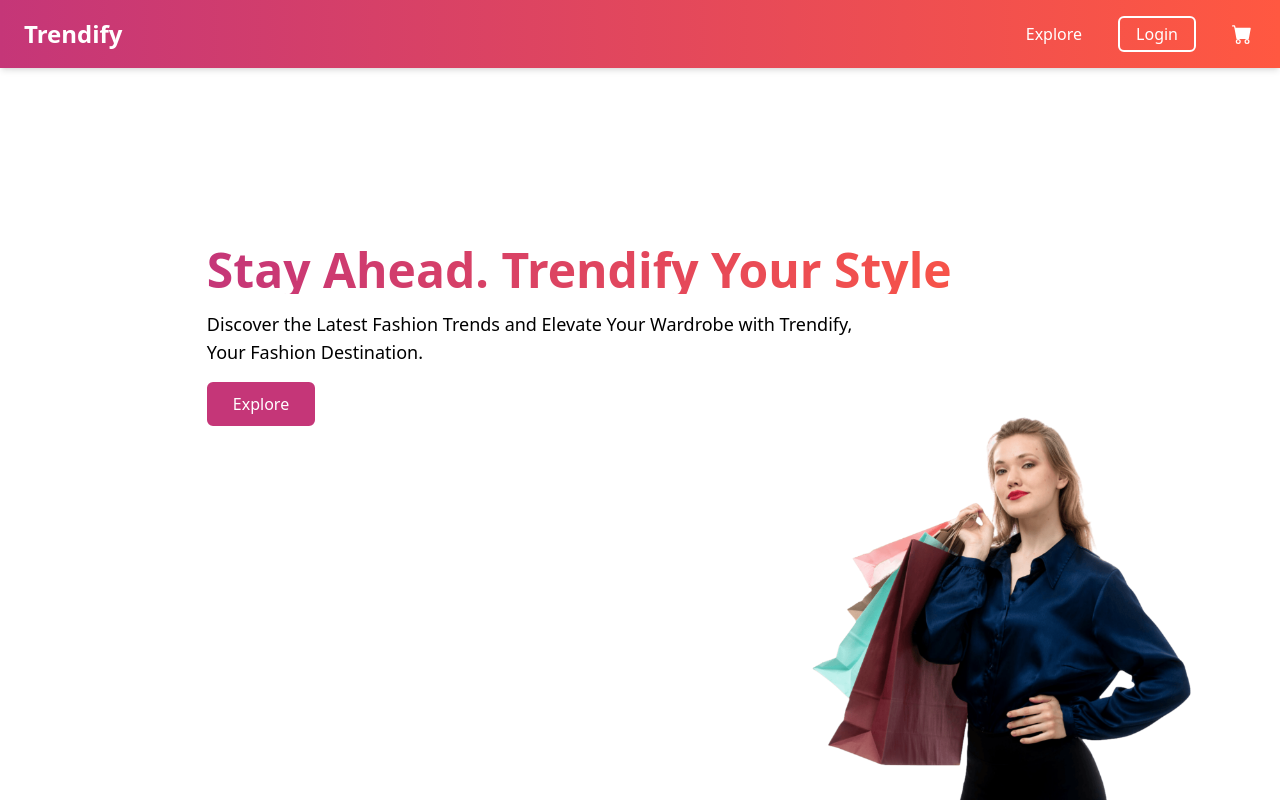
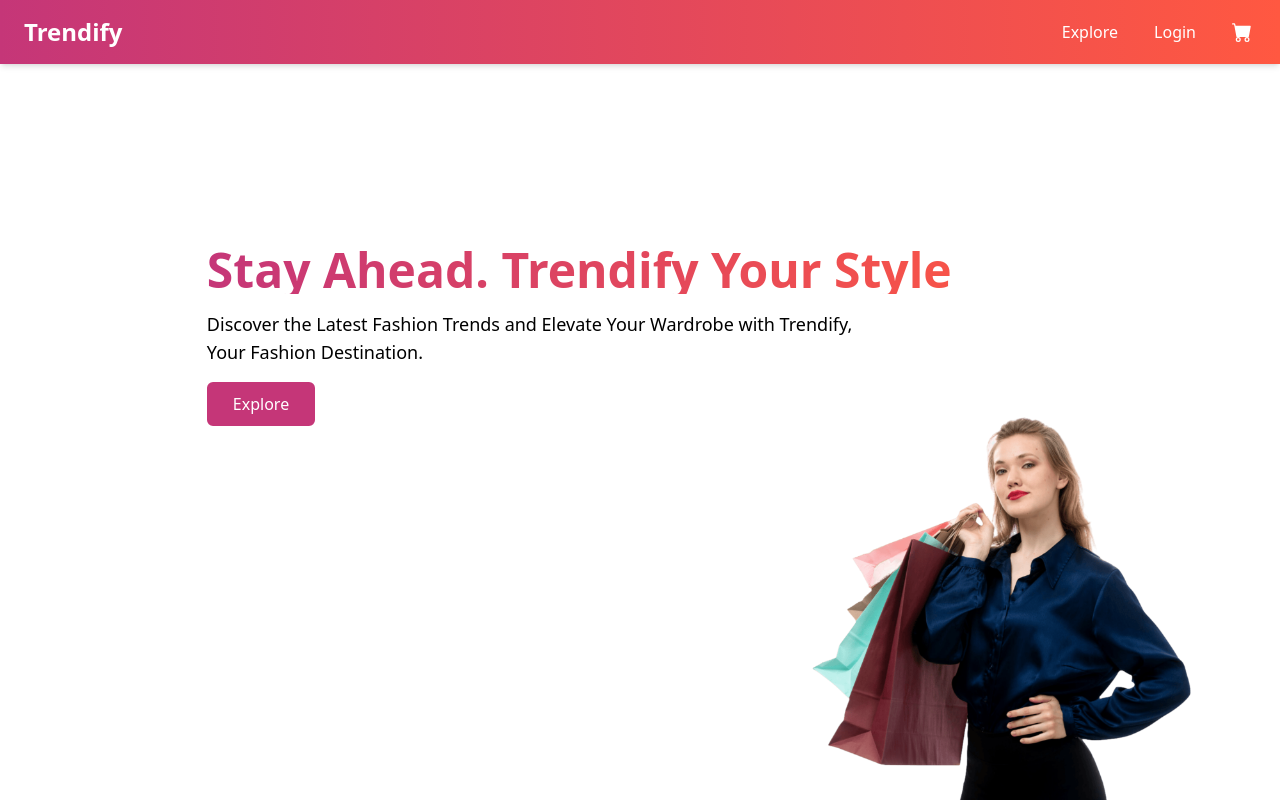
Before and after one commit to KunalSalunkhe12/Trendify, a Next.js app: page / in a window 1280 px wide. Built offline with nearby package versions, Linux system fonts and the light colour scheme; no server answers.

Commit message:
feat: login using nextauth

```diff
--- /dev/null
+++ b/app/api/auth/[...nextauth]/route.js
@@ -0,0 +1,40 @@
+import NextAuth from "next-auth/next";
+import GoogleProvider from "next-auth/providers/google";
+import User from "@/models/user";
+import connectDB from "@/utils/db";
+
+
+const options = {
+    providers: [
+        GoogleProvider({
+            clientId: process.env.GOOGLE_CLIENT_ID,
+            clientSecret: process.env.GOOGLE_CLIENT_SECRET,
+        }),
+    ],
+    callbacks: {
+        async signIn({ profile }) {
+            try {
+                await connectDB();
+
+                const userExists = await User.findOne({ email: profile.email });
+                if (!userExists) {
+                    await User.create({
+                        email: profile.email,
+                        username: profile.name,
+                        image: profile.picture,
+                    });
+                }
+
+                return true;
+
+            } catch (error) {
+                console.log("Error checking if user exists: ", error.message);
+                return false;
+            }
+        }
+    }
+};
+
+const handler = NextAuth(options);
+
+export { handler as GET, handler as POST };
--- a/app/layout.jsx
+++ b/app/layout.jsx
@@ -1,5 +1,6 @@
 import "./globals.css";
 import Navbar from "@/components/Navbar";
+import AuthProvider from "@/components/AuthProvider";
 
 export const metadata = {
   title: "Trendify",
@@ -11,8 +12,10 @@ export default function RootLayout({ children }) {
   return (
     <html lang="en">
       <body>
-        <Navbar />
-        <main className="px-4 lg:px-16">{children}</main>
+        <AuthProvider>
+          <Navbar />
+          <main className="px-4 lg:px-16">{children}</main>
+        </AuthProvider>
       </body>
     </html>
   );
--- /dev/null
+++ b/app/login/page.jsx
@@ -0,0 +1,9 @@
+//write a login server component
+
+import React from "react";
+
+const page = () => {
+  return <div></div>;
+};
+
+export default page;
--- a/app/products/[id]/page.jsx
+++ b/app/products/[id]/page.jsx
@@ -9,8 +9,8 @@ const ProductDetails = async ({ params }) => {
   }
 
   return (
-    <section className="h-screen flex justify-center items-center">
-      <div className="flex gap-4 shadow-lg w-full md:w-3/4 lg:w-3/5">
+    <section className="min-h-screen flex justify-center items-center">
+      <div className="flex flex-col md:flex-row gap-4 shadow-lg w-full sm:w-3/5 md:w-3/4 lg:w-3/5 my-20">
         <Image
           src={product.image}
           alt="Product image"
@@ -43,7 +43,9 @@ const ProductDetails = async ({ params }) => {
               {product.delivery_time} days
             </p>
           </div>
-          <button className="btn_primary mt-6 py-2 px-6">Add to cart</button>
+          <button className="btn_primary mt-6 py-2 px-6 w-full ">
+            Add to cart
+          </button>
         </div>
       </div>
     </section>
--- /dev/null
+++ b/components/Auth.jsx
@@ -0,0 +1,28 @@
+"use client";
+
+import Image from "next/image";
+import { signIn, signOut, useSession } from "next-auth/react";
+
+const Auth = () => {
+  const { data: session } = useSession();
+
+  return (
+    <div className="flex gap-2">
+      {session?.user ? (
+        <>
+          <button onClick={() => signOut()}>Profile</button>
+          <Image
+            className="rounded-full"
+            src={session?.user.image}
+            width={30}
+            height={30}
+          />
+        </>
+      ) : (
+        <button onClick={() => signIn("google")}>Login</button>
+      )}
+    </div>
+  );
+};
+
+export default Auth;
--- /dev/null
+++ b/components/AuthProvider.jsx
@@ -0,0 +1,8 @@
+"use client";
+import { SessionProvider } from "next-auth/react";
+
+const AuthProvider = ({ children }) => {
+  return <SessionProvider>{children}</SessionProvider>;
+};
+
+export default AuthProvider;
--- a/components/Navbar.jsx
+++ b/components/Navbar.jsx
@@ -1,10 +1,10 @@
 import Link from "next/link";
 import { BsFillCartFill } from "react-icons/bs";
+import Auth from "@/components/Auth";
 
 const Navbar = () => {
-  const login = false;
   return (
-    <nav className="bg_gradient text-white fixed w-full top-0 right-0 flex justify-between items-center py-4 px-6 shadow-md">
+    <nav className="bg_gradient text-white fixed w-full top-0 right-0 flex justify-between items-center py-4 px-6 shadow-md z-50">
       <Link href="/" className="text-2xl font-bold">
         Trendify
       </Link>
@@ -12,14 +12,8 @@ const Navbar = () => {
         <li className="p-1">
           <Link href="/products">Explore</Link>
         </li>
-        <li className="py-1 px-4 group border-2 border-white rounded-md hover:bg-white cursor-pointer duration-300 ease-in-out">
-          {login ? (
-            <Link href="/profile">Profile</Link>
-          ) : (
-            <Link href="/login" className="group-hover:text_gradient">
-              Login
-            </Link>
-          )}
+        <li className="py-1 ">
+          <Auth />
         </li>
         <li className="p-1">
           <Link href="cart">
--- a/components/ProductCard.jsx
+++ b/components/ProductCard.jsx
@@ -6,7 +6,7 @@ const ProductCard = ({ product }) => {
   return (
     <div className="rounded-md shadow-lg">
       <Link href={`/products/${product?._id}`}>
-        <div className="w-[15rem] h-[18rem] relative -z-10">
+        <div className="w-[15rem] h-[18rem] relative">
           <Image
             className="object-cover"
             src={product?.image}
--- a/package.json
+++ b/package.json
@@ -10,9 +10,9 @@
   },
   "dependencies": {
     "autoprefixer": "10.4.14",
-    "mongodb": "^5.7.0",
     "mongoose": "6.11.4",
     "next": "13.4.12",
+    "next-auth": "^4.22.3",
     "postcss": "8.4.27",
     "react": "18.2.0",
     "react-dom": "18.2.0",
```
Also changed, not shown: models/user.js (+3 -9 lines), 1 other file (tests, documents, lock files or other folders).
